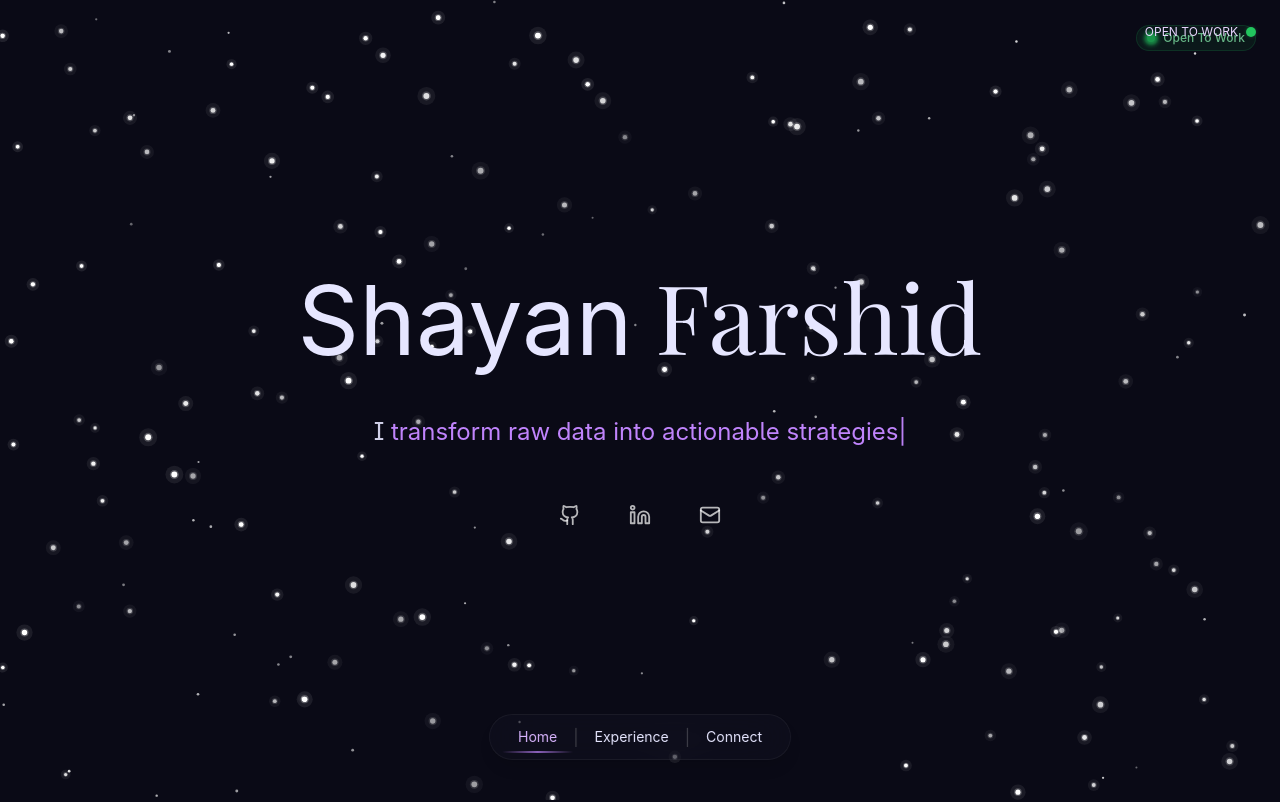
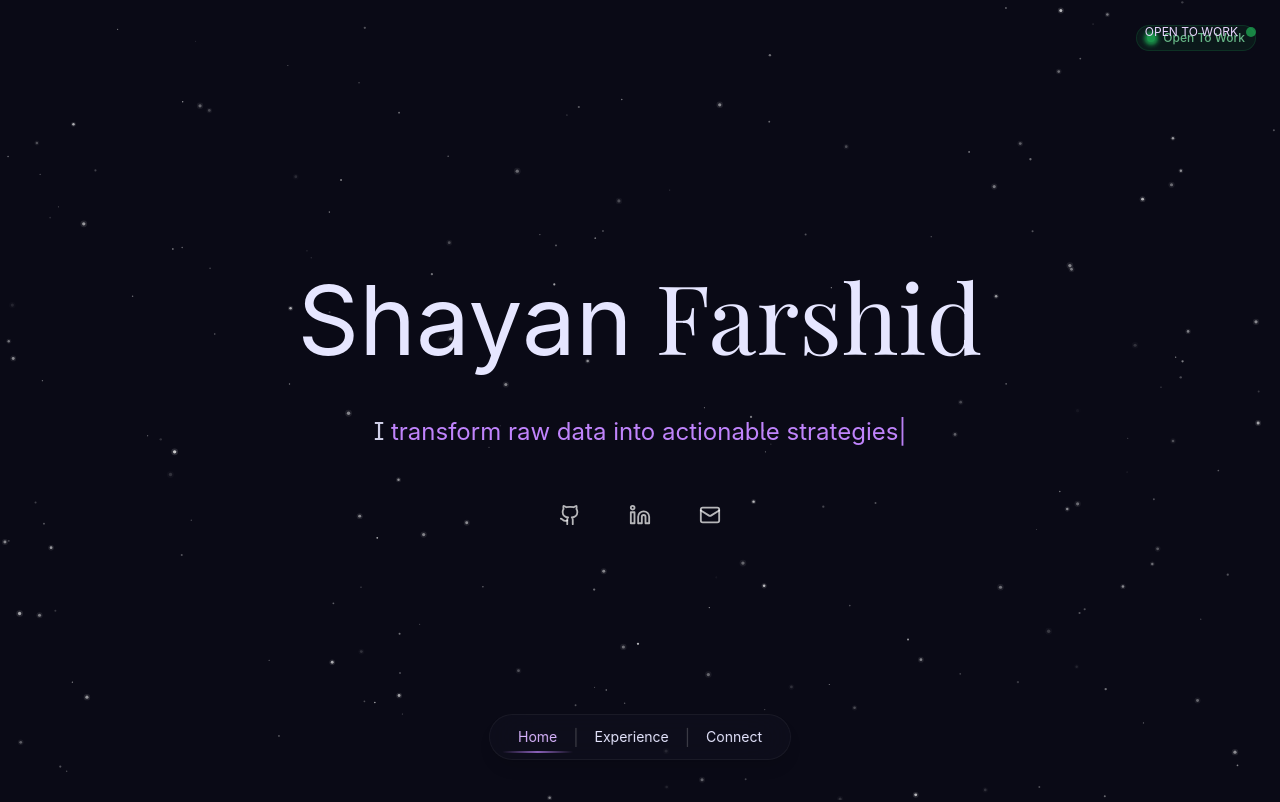
Before and after one commit to shayanfarshid/sfarshid.me-page, a React (Vite) app: page / in a window 1280 px wide. Shown: the top 802 px of the page. Built offline with nearby package versions, Linux system fonts and the light colour scheme; a web font is replaced by a local one.

Commit message:
Fix: Remove OpenToWorkIndicator and improve background
- Removed the OpenToWorkIndicator component.
- Adjusted starfield background for better appearance.

```diff
--- a/src/components/AnimatedBackground.tsx
+++ b/src/components/AnimatedBackground.tsx
@@ -32,31 +32,38 @@ const AnimatedBackground = () => {
       console.log("AnimatedBackground: Canvas sized to", canvas.width, "x", canvas.height);
     };
 
-    // Stars array
+    // Stars array with additional properties for twinkling and fading
     const stars: Array<{
       x: number;
       y: number;
       size: number;
       opacity: number;
+      maxOpacity: number;
       twinkleSpeed: number;
       twinklePhase: number;
       speed: number;
+      fadeState: 'in' | 'out' | 'stable';
+      fadeSpeed: number;
     }> = [];
 
-    // Create stars with HIGHER OPACITY for visibility
+    // Create stars with proper properties
     const createStars = () => {
       stars.length = 0; // Clear existing stars
       const density = Math.max(200, Math.min(300, (window.innerWidth * window.innerHeight) / 10000));
 
       for (let i = 0; i < density; i++) {
+        const maxOpacity = Math.random() * 0.4 + 0.3; // 0.3-0.7 max opacity
         stars.push({
           x: Math.random() * window.innerWidth,
           y: Math.random() * window.innerHeight,
-          size: Math.random() * 2 + 1, // 1-3px stars
-          opacity: Math.random() * 0.3 + 0.6, // HIGHER BASE OPACITY (0.6-0.9)
-          twinkleSpeed: Math.random() * 0.01 + 0.005,
+          size: Math.random() * 1.2 + 0.5, // Smaller stars: 0.5-1.7px
+          opacity: Math.random() * maxOpacity, // Start with random opacity
+          maxOpacity: maxOpacity,
+          twinkleSpeed: Math.random() * 0.01 + 0.003,
           twinklePhase: Math.random() * Math.PI * 2,
-          speed: 0.05 / (Math.random() * 3 + 1) // Very slight movement
+          speed: 0.03 / (Math.random() * 3 + 1), // Very slight movement
+          fadeState: Math.random() > 0.5 ? 'in' : 'out', // Randomly start fading in or out
+          fadeSpeed: Math.random() * 0.002 + 0.001 // Very slow fade speed
         });
       }
 
@@ -71,7 +78,7 @@ const AnimatedBackground = () => {
       const now = Date.now();
       if (now - lastShootingStarTime < 3000) return; // Minimum 3 seconds
 
-      const shouldCreate = Math.random() < 0.3; // INCREASED probability (30%)
+      const shouldCreate = Math.random() < 0.3; // 30% probability
       if (!shouldCreate) return;
 
       lastShootingStarTime = now;
@@ -109,7 +116,7 @@ const AnimatedBackground = () => {
         gradient.addColorStop(1, 'rgba(255, 255, 255, 0)');
 
         ctx.strokeStyle = gradient;
-        ctx.lineWidth = 2.5; // THICKER line for visibility
+        ctx.lineWidth = 1.5; // Thinner line for better visuals
         ctx.lineCap = 'round';
 
         ctx.moveTo(tailX, tailY);
@@ -119,12 +126,12 @@ const AnimatedBackground = () => {
         );
         ctx.stroke();
 
-        // Add glow effect
-        ctx.shadowBlur = 15;
-        ctx.shadowColor = 'rgba(255, 255, 255, 0.8)';
+        // Add small glow effect
+        ctx.shadowBlur = 10;
+        ctx.shadowColor = 'rgba(255, 255, 255, 0.6)';
         ctx.beginPath();
-        ctx.arc(tailX, tailY, 2, 0, Math.PI * 2);
-        ctx.fillStyle = 'rgba(255, 255, 255, 0.9)';
+        ctx.arc(tailX, tailY, 1.5, 0, Math.PI * 2);
+        ctx.fillStyle = 'rgba(255, 255, 255, 0.8)';
         ctx.fill();
         ctx.restore();
 
@@ -152,7 +159,7 @@ const AnimatedBackground = () => {
     const animate = () => {
       ctx.clearRect(0, 0, canvas.width, canvas.height);
 
-      // Draw stars with twinkling effect
+      // Draw stars with twinkling and fading effect
       stars.forEach(star => {
         // Very slight movement
         star.x += star.speed;
@@ -160,34 +167,44 @@ const AnimatedBackground = () => {
           star.x = 0;
         }
 
-        // Twinkling effect
+        // Handle fade in/out state
+        if (star.fadeState === 'in') {
+          star.opacity += star.fadeSpeed;
+          if (star.opacity >= star.maxOpacity) {
+            star.opacity = star.maxOpacity;
+            star.fadeState = 'stable';
+            // After stable for a while, start fading out
+            setTimeout(() => {
+              star.fadeState = 'out';
+            }, Math.random() * 10000 + 5000); // Stable for 5-15 seconds
+          }
+        } else if (star.fadeState === 'out') {
+          star.opacity -= star.fadeSpeed;
+          if (star.opacity <= 0.05) { // Don't go fully invisible
+            star.opacity = 0.05;
+            star.fadeState = 'in'; // Start fading in again
+          }
+        }
+
+        // Twinkling effect on top of fade
         const time = Date.now() * 0.001;
         const twinkle = Math.sin(time * star.twinkleSpeed + star.twinklePhase) * 0.2 + 0.8;
-        const opacity = star.opacity * twinkle;
+        const finalOpacity = star.opacity * twinkle;
 
-        // Draw star with glow
+        // Draw star
         ctx.beginPath();
         ctx.arc(star.x, star.y, star.size, 0, Math.PI * 2);
-        ctx.fillStyle = `rgba(255, 255, 255, ${opacity})`;
+        ctx.fillStyle = `rgba(255, 255, 255, ${finalOpacity})`;
         ctx.fill();
 
-        // Add glow to larger stars
-        if (star.size > 1.5) {
+        // Add subtle glow to larger stars
+        if (star.size > 1.2) {
           ctx.save();
           ctx.globalCompositeOperation = 'lighter';
-
-          // Inner glow
           ctx.beginPath();
-          ctx.arc(star.x, star.y, star.size * 1.5, 0, Math.PI * 2);
-          ctx.fillStyle = `rgba(255, 255, 255, ${opacity * 0.3})`;
+          ctx.arc(star.x, star.y, star.size * 2, 0, Math.PI * 2);
+          ctx.fillStyle = `rgba(255, 255, 255, ${finalOpacity * 0.2})`;
           ctx.fill();
-
-          // Outer glow
-          ctx.beginPath();
-          ctx.arc(star.x, star.y, star.size * 3, 0, Math.PI * 2);
-          ctx.fillStyle = `rgba(255, 255, 255, ${opacity * 0.1})`;
-          ctx.fill();
-
           ctx.restore();
         }
       });
@@ -224,7 +241,7 @@ const AnimatedBackground = () => {
         left: 0,
         width: '100%',
         height: '100%',
-        zIndex: -5, // Adjusted to be behind content but above background
+        zIndex: -5,
         pointerEvents: 'none',
         backgroundColor: 'transparent'
       }}
--- a/src/components/OpenToWorkIndicator.tsx
+++ b/src/components/OpenToWorkIndicator.tsx
@@ -17,18 +17,7 @@ const OpenToWorkIndicator = () => {
   return (
     <div className="fixed top-6 right-6 z-50 flex items-center space-x-2 animate-fade-in">
       <span className="text-xs text-purple-200">OPEN TO WORK</span>
-      <div className="relative flex items-center">
-        <div className="h-2.5 w-2.5 bg-green-500 rounded-full"></div>
-        {/* Minimal glow with just one layer */}
-        <div
-          className="absolute inset-0 rounded-full animate-pulse"
-          style={{
-            backgroundColor: 'transparent',
-            boxShadow: '0 0 4px 0px rgba(74, 222, 128, 0.4)',
-            animation: 'pulse 2s ease-in-out infinite'
-          }}
-        ></div>
-      </div>
+      <div className="h-2.5 w-2.5 bg-green-500 rounded-full animate-pulse"></div>
     </div>
   );
 };
--- a/src/pages/About.tsx
+++ b/src/pages/About.tsx
@@ -1,10 +1,10 @@
 
 import { useEffect } from 'react';
 import { useNavigate } from 'react-router-dom';
-import Background from '@/components/Background';
 import Navbar from '@/components/Navbar';
 import Footer from '@/components/Footer';
 import AboutComponent from '@/components/About';
+import AnimatedBackground from '@/components/AnimatedBackground';
 
 const AboutPage = () => {
   const navigate = useNavigate();
@@ -16,7 +16,7 @@ const AboutPage = () => {
 
   return (
     <div className="min-h-screen">
-      <Background />
+      <AnimatedBackground />
       <Navbar />
 
       <main className="relative z-10 pt-24">
--- a/src/pages/Index.tsx
+++ b/src/pages/Index.tsx
@@ -38,7 +38,7 @@ const Index = () => {
 
   return (
     <div className="min-h-screen relative">
-      {/* AnimatedBackground with higher z-index but still behind content */}
+      {/* AnimatedBackground with z-index adjusted to be behind content */}
       <AnimatedBackground />
 
       {!isLoaded && (
```
